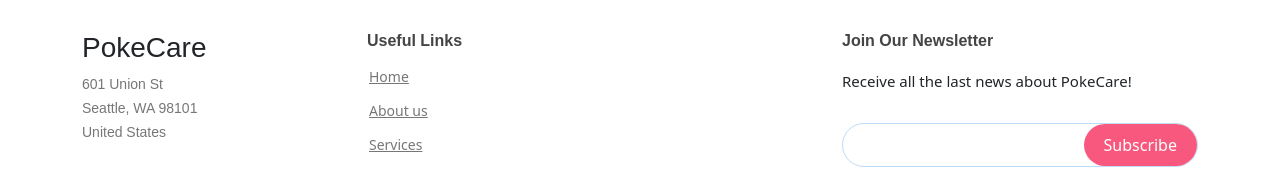
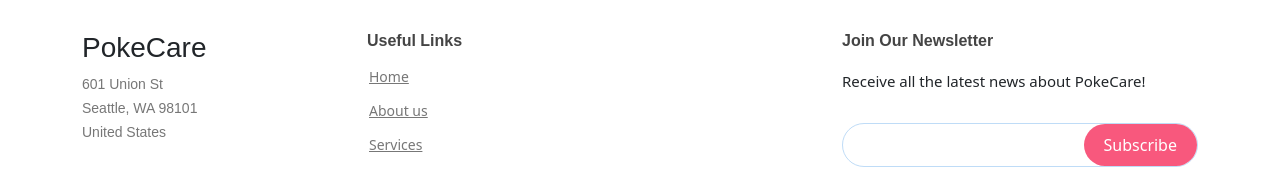
Before and after one commit to reche-git/HealthPage-React-Typescript, a React (Create React App) app: page / in a window 1280 px wide. Shown: the part 5837-6006 px from the top of the page. Built offline with nearby package versions, Linux system fonts and the light colour scheme.

Commit message:
Footer + footer styles

```diff
--- a/src/component/Footer.tsx
+++ b/src/component/Footer.tsx
@@ -48,8 +48,8 @@ const Footer = () => {
 
             <div className="col-lg-4 col-md-6 footer-newsletter">
               <h4>Join Our Newsletter</h4>
-              <p>Receive all the last news about PokeCare!</p>
-              <form action="" method="post">
+              <p>Receive all the latest news about PokeCare!</p>
+              <form>
                 <input type="email" name="email" />
                 <input type="submit" value="Subscribe" />
               </form>
```
